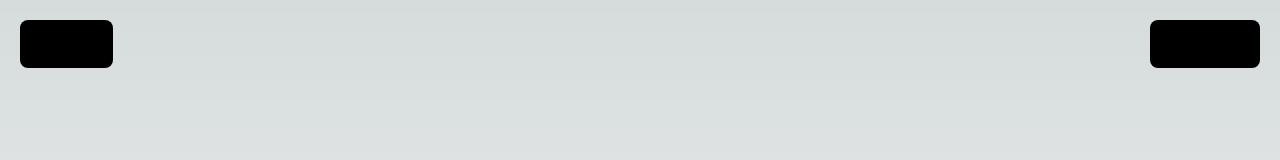
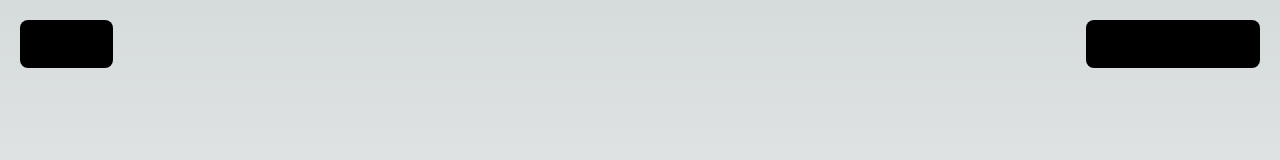
Before and after one commit to irwansah/qr-barcode-scan, a Next.js app: page / in a window 1280 px wide. Shown: the top 160 px of the page. Built offline with nearby package versions, Linux system fonts and the light colour scheme.

Commit message:
update default

```diff
--- a/pages/index.tsx
+++ b/pages/index.tsx
@@ -3,7 +3,7 @@ import { QrReader } from "react-qr-reader_multiformatreader";
 
 const Home = () => {
   const [data, setData] = useState("No result");
-  const [facingMode, setFacingMode] = useState("user");
+  const [facingMode, setFacingMode] = useState("environment");
 
   const handleSwitchCamera = () => {
     setFacingMode(facingMode == `user` ? `environment` : `user`);
```
